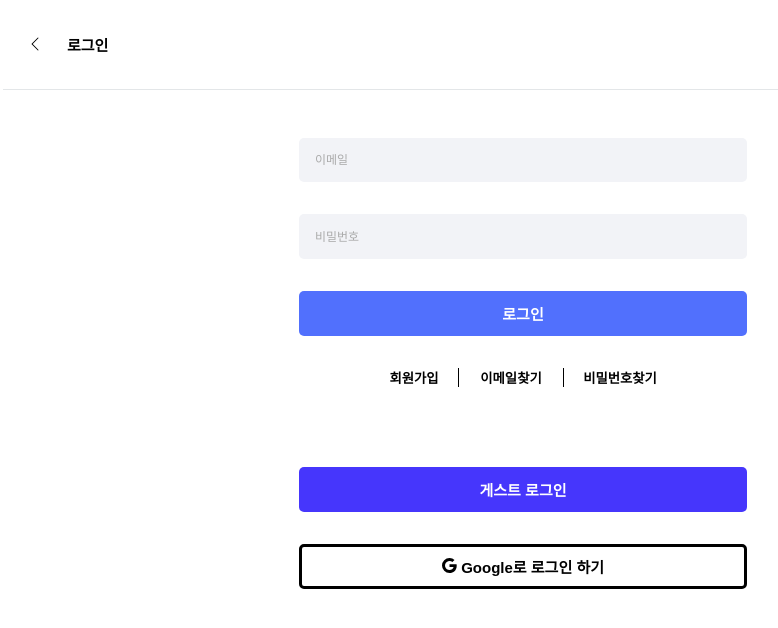
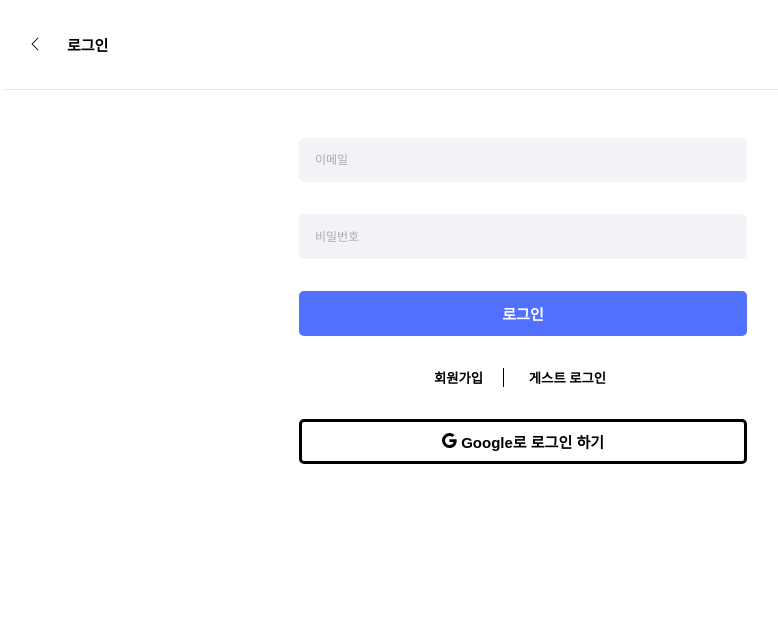
Before and after one commit to codestates-seb/seb43_main_021, a React (Create React App) app in the folder client/: page /login in a window 1280 px wide. Shown: the top 628 px of the page, without its empty margins (125-903 px from the left). Built offline with nearby package versions, Linux system fonts and the light colour scheme.

Commit message:
[fix] 로그인 페이지 수정

```diff
--- a/client/src/components/Login/LoginForm.js
+++ b/client/src/components/Login/LoginForm.js
@@ -4,7 +4,9 @@ import styled from "styled-components";
 import axios from "axios";
 import { useRecoilState } from "recoil";
 import { loginState, memberIdState } from "../../stores/atoms";
+
 const LoginFrom = () => {
+
   const navigate = useNavigate();
 
   const [, setKeepLoggedIn] = useRecoilState(loginState);
@@ -92,16 +94,10 @@ const LoginFrom = () => {
         <SignUpBtn>
           <button onClick={() => navigate("/signup")}>회원가입</button>
         </SignUpBtn>
-        <FindId>
-          <button>이메일찾기</button>
-        </FindId>
-        <FindPw>
-          <button>비밀번호찾기</button>
-        </FindPw>
+        <GuestLogIn>
+          <button>게스트 로그인</button>
+        </GuestLogIn>
       </UserInfo>
-      <GuestLogIn>
-        <button>게스트 로그인</button>
-      </GuestLogIn>
     </Body>
   );
 };
@@ -232,54 +228,14 @@ const SignUpBtn = styled.div`
   }
 `;
 
-const FindId = styled.div`
+const GuestLogIn = styled.div`
   padding-left: 1rem;
-  padding-right: 1rem;
-  border-color: var(--black1-color);
-  border-right-style: solid;
-  border-right-width: 1px;
 
   button {
-    width: 4.5rem;
+    width: 6rem;
     border: none;
     outline: none;
     background-color: var(--white1-color);
     font-weight: bold;
   }
 `;
-
-const FindPw = styled.div`
-  padding-left: 1rem;
-
-  button {
-    width: 5rem;
-    border: none;
-    outline: none;
-    background-color: var(--white1-color);
-    font-weight: bold;
-  }
-`;
-
-const GuestLogIn = styled.div`
-  padding-top: 4rem;
-  padding-bottom: 1rem;
-  padding-left: 1rem;
-  display: flex;
-  align-items: center;
-  justify-content: center;
-
-  button {
-    background-color: var(--purple2-color);
-    color: var(--white1-color);
-    border: none;
-    width: 22rem;
-    height: 2.8rem;
-    border-radius: 5px;
-    font-size: 15px;
-    font-weight: bold;
-
-    @media screen and (min-width: 768px) {
-      width: 28rem;
-    }
-  }
-`;
--- a/client/src/pages/Login.jsx
+++ b/client/src/pages/Login.jsx
@@ -1,17 +1,19 @@
 import React from "react";
 import styled from "styled-components";
-import { useNavigate } from "react-router-dom";
 import { BsChevronLeft } from "react-icons/bs";
 import LoginFrom from "../components/Login/LoginForm";
 import LoginOauth from "../components/Login/LoginOauth";
 
 const Login = () => {
-  const navigate = useNavigate();
+
+  const handleBack = () => {
+    window.history.back();
+  };
 
   return (
     <Wrapper>
       <Header>
-        <BackButton onClick={() => navigate("/")} />
+        <BackButton onClick={handleBack} />
         <HeaderTitle>
           <h2>로그인</h2>
         </HeaderTitle>
```
